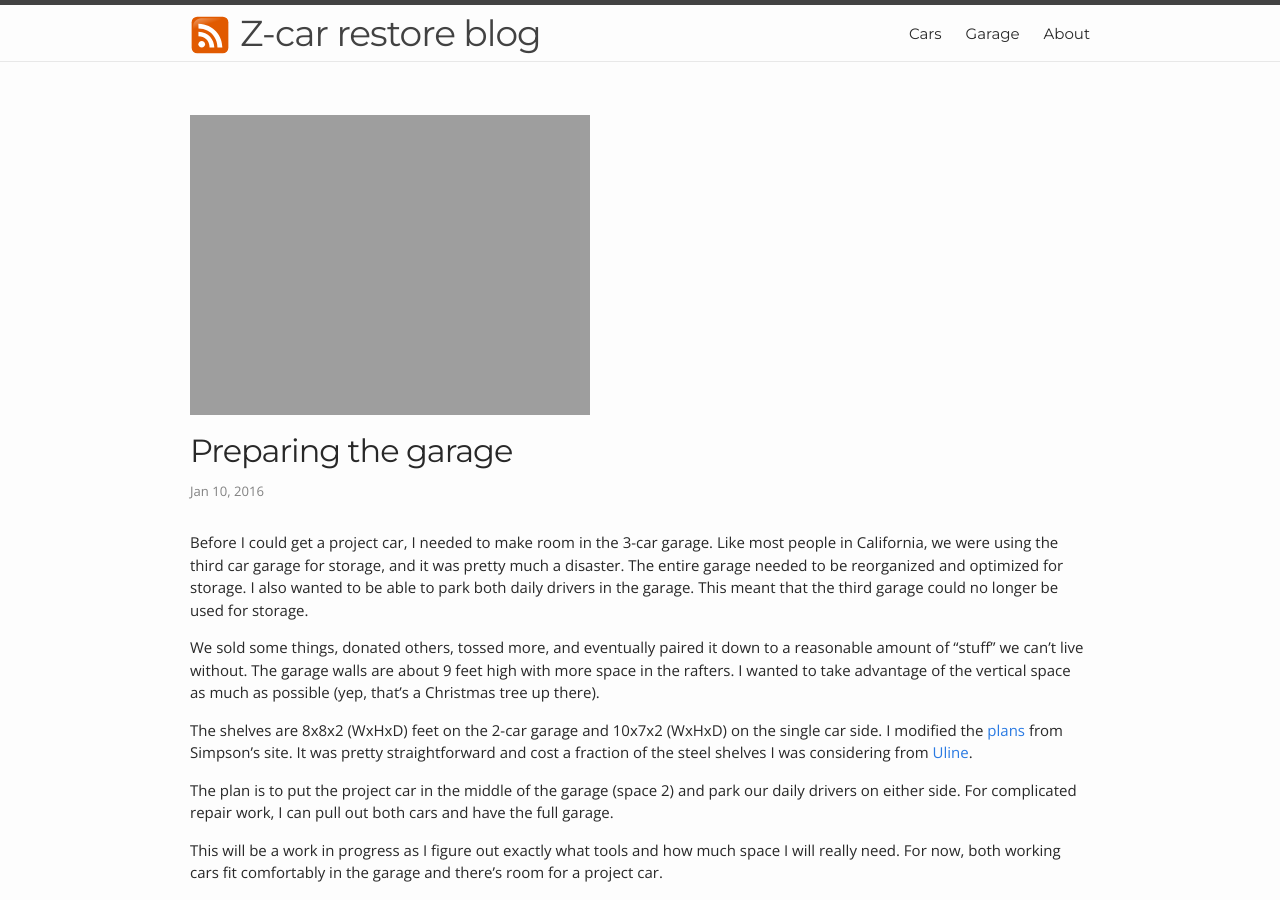
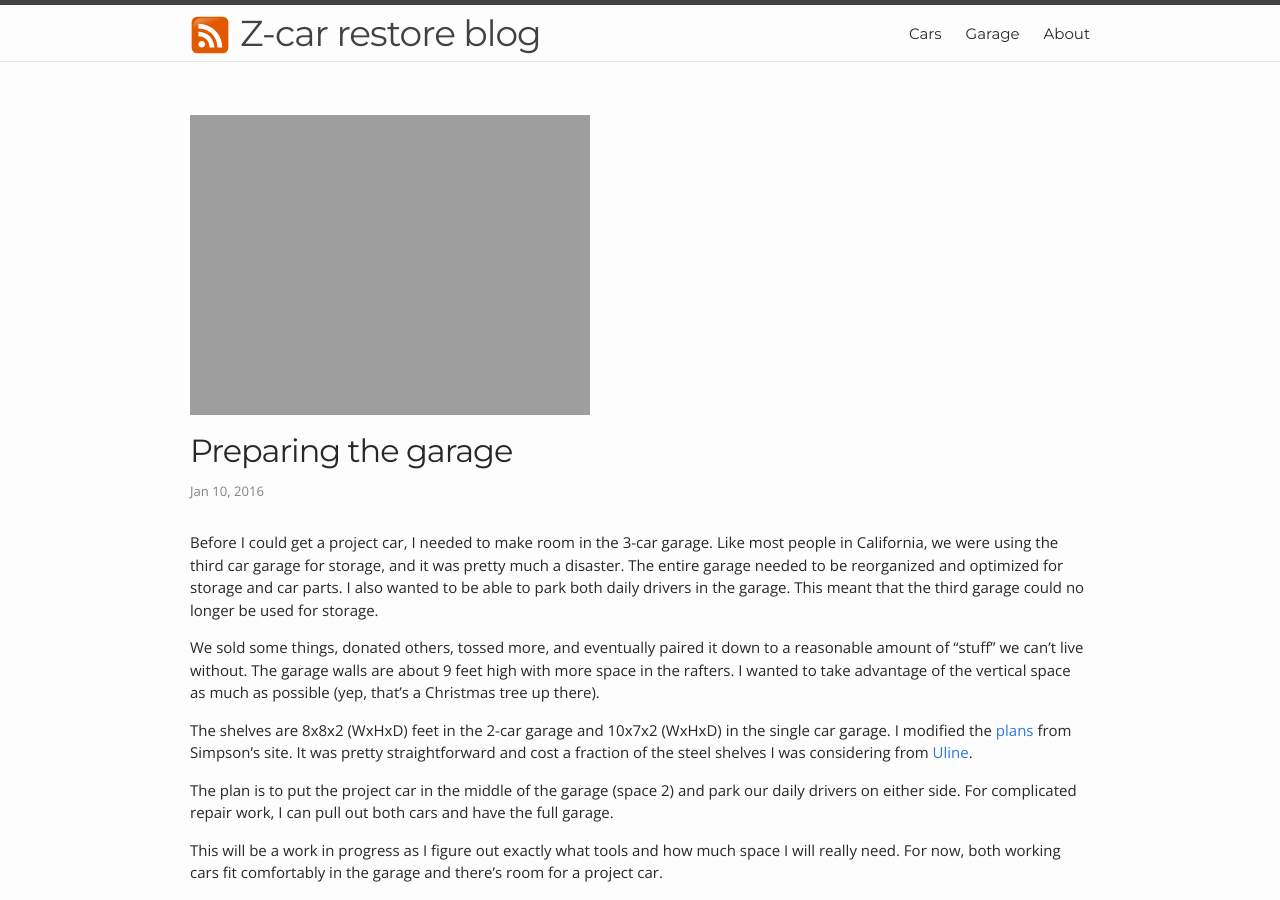
Before and after one commit to vfusaro/Datsun-240z, a Jekyll site: the page built from _posts/2016-01-10-garage-clean-up.markdown, in a window 1280 px wide and 900 px high. Built offline with Jekyll 4.4.1, drawn with Linux system fonts in a browser that asks for light colours.

Commit message:
General copy editing for existing posts

```diff
--- a/_posts/2016-01-10-garage-clean-up.markdown
+++ b/_posts/2016-01-10-garage-clean-up.markdown
@@ -7,11 +7,11 @@ feature: 2016-01-10/20160110_161628.jpg
 excerpt: The goal is to still have a functional garage for 2+ cars
 ---
 
-Before I could get a project car, I needed to make room in the 3-car garage.  Like most people in California, we were using the third car garage for storage, and it was pretty much a disaster.  The entire garage needed to be reorganized and optimized for storage.  I also wanted to be able to park both daily drivers in the garage.  This meant that the third garage could no longer be used for storage.
+Before I could get a project car, I needed to make room in the 3-car garage.  Like most people in California, we were using the third car garage for storage, and it was pretty much a disaster.  The entire garage needed to be reorganized and optimized for storage and car parts.  I also wanted to be able to park both daily drivers in the garage.  This meant that the third garage could no longer be used for storage.
 
 We sold some things, donated others, tossed more, and eventually paired it down to a reasonable amount of "stuff" we can't live without.  The garage walls are about 9 feet high with more space in the rafters.  I wanted to take advantage of the vertical space as much as possible (yep, that's a Christmas tree up there).
 
-The shelves are 8x8x2 (WxHxD) feet on the 2-car garage and 10x7x2 (WxHxD) on the single car side.  I modified the [plans](http://diydoneright.com/projects/garage-organization/) from Simpson's site.  It was pretty straightforward and cost a fraction of the steel shelves I was considering from [Uline](http://www.uline.com/BL_3943/Bulk-Storage-Racks).
+The shelves are 8x8x2 (WxHxD) feet in the 2-car garage and 10x7x2 (WxHxD) in the single car garage.  I modified the [plans](http://diydoneright.com/projects/garage-organization/) from Simpson's site.  It was pretty straightforward and cost a fraction of the steel shelves I was considering from [Uline](http://www.uline.com/BL_3943/Bulk-Storage-Racks).
 
 The plan is to put the project car in the middle of the garage (space 2) and park our daily drivers on either side.  For complicated repair work, I can pull out both cars and have the full garage.
 
--- a/_posts/2016-02-06-buying-the-240z.markdown
+++ b/_posts/2016-02-06-buying-the-240z.markdown
@@ -9,7 +9,7 @@ excerpt: Uh...Dad that car is old and busted
 
 I bought the Z from a guy in San Jose, CA from an ad in Craigslist (he had 3 others in his driveway so that seemed like a good sign).  I was looking for a car that needed some work but had all the parts and was "mostly" working - you know like they do on Wheeler Dealers, which was the entirety of my experience so far.  The first thing you find when researching "what to look for in an old Z" is to watch out for rust.  The cars were prone to rust and with a car that's over 40 years there's a lot of opportunity.  I also looked up the VIN number and ranges for 1972.  I decided, after a bit of research and internal debate, that I didn't really care about the mileage - I was likely going to rebuild/refurnish the engine anyway.
 
-When I first saw the car, the guy was kind enough to get it to start but just barely.  It ran for about 5 seconds but it was enough to see that the guages worked and at least the engine turned over.  However, there was no brake or clutch pressure, so there was no chance to take it for a test drive (probably a good thing in retrospect).  This guy was the second owner and had plans to restore it but just didn't get around to it.  I probably spent about 30-45 min looking over the car.  Later that night, I decided to make an offer and he accepted, that was on Sunday.  We planned on me picking up the car the following Saturday, which gave me 5 days to figure out how to get it home.
+When I first saw the car, the guy was kind enough to get it to start but just barely.  It ran for about 5 seconds but it was enough to see that the gauges worked and at least the engine turned over.  However, there was no brake or clutch pressure, so there was no chance to take it for a test drive (probably a good thing in retrospect).  This guy was the second owner and had plans to restore it but just didn't get around to it.  I probably spent about 30-45 min looking over the car.  Later that night, I decided to make an offer and he accepted, that was on Sunday.  We planned on me picking up the car the following Saturday, which gave me 5 days to figure out how to get it home.
 
 I have a fairly short but inclined driveway - no way you could push a car up it.  There was a bit of panic about how to actually get the car into my garage.  I entertained numerous crazy ideas, but in the end I signed up for AAA Gold and they picked it up and delivered it right into my garage.  It couldn't have been easier.
 
```
Also changed, not shown: about.md (+1 -1 lines), README.md.
